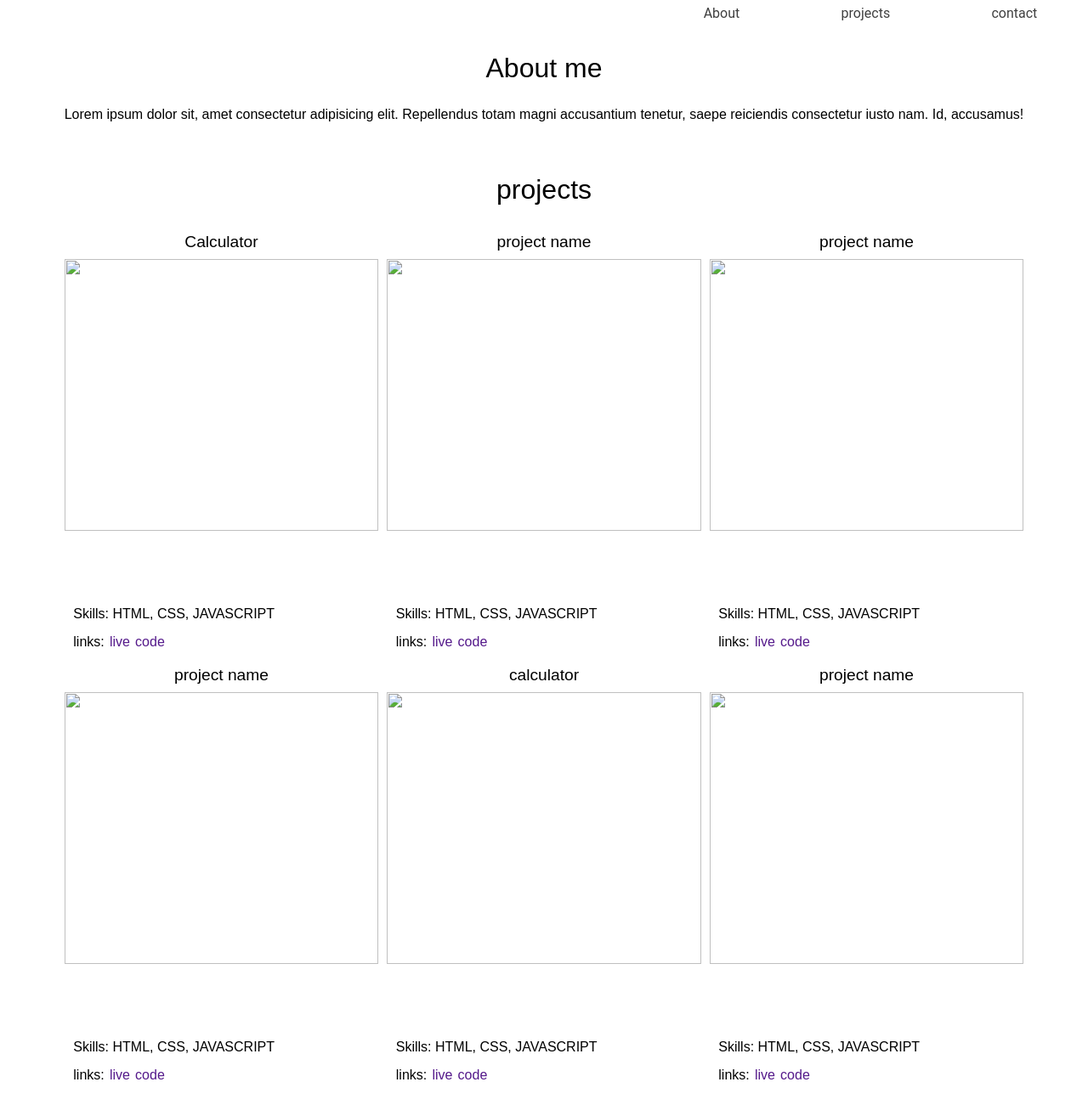
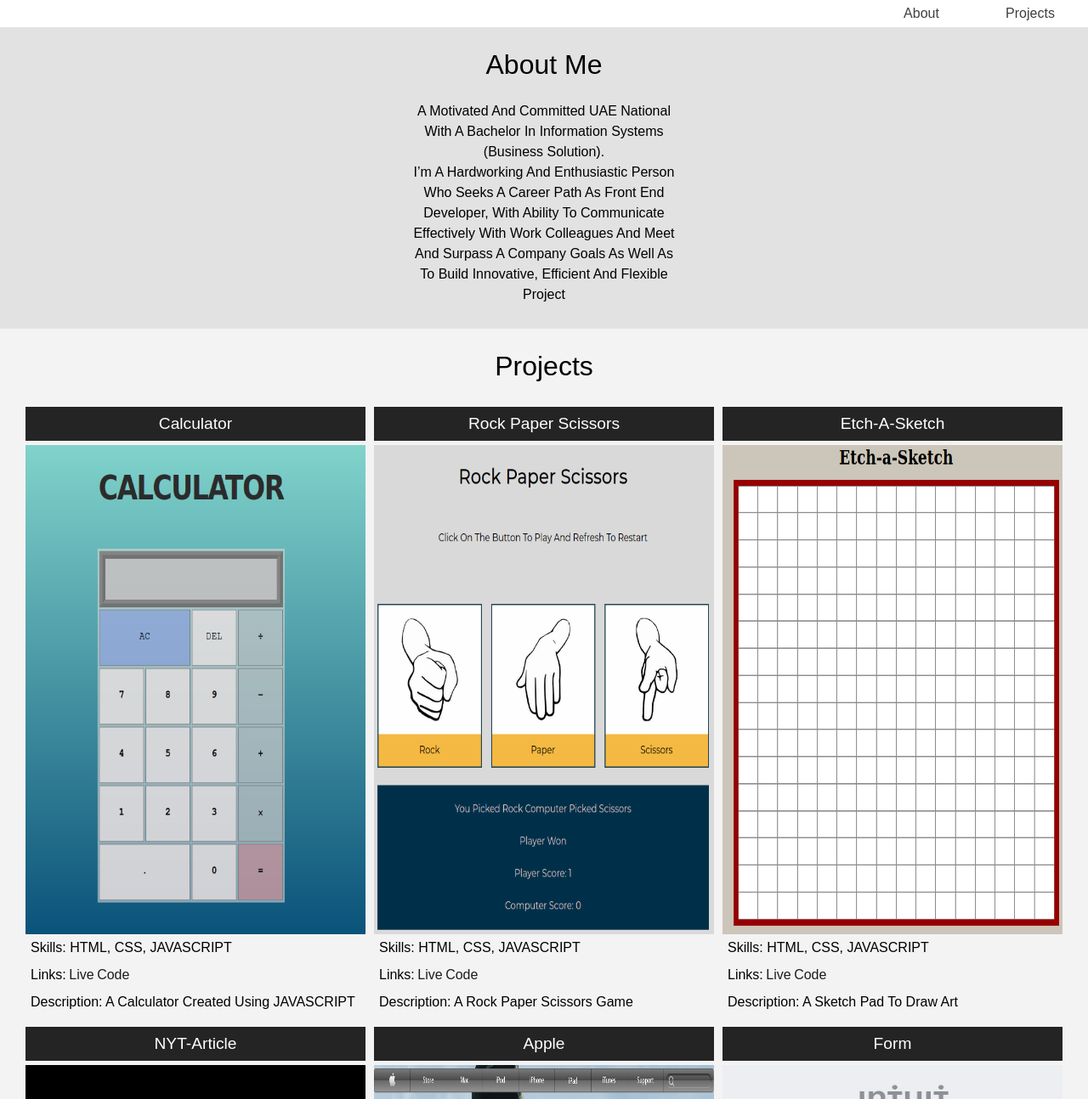
Before and after one commit to HopeAm-11/portfolio-, a website: page index.html in a window 1280 px wide. Shown: the top 1294 px of the page at 85% size. Drawn offline with Linux system fonts and the light colour scheme.

Commit message:
version1

```diff
--- a/index.html
+++ b/index.html
@@ -13,29 +13,33 @@
     <header class="header page_header flex">
         <nav class="nav page_nav flex">
             <ul class="menu flex">
-                <li class="menu_item"><a class="menu_item_link" href="#">About</a></li>
-                <li class="menu_item"><a class="menu_item_link" href="#">projects</a></li>
-                <li class="menu_item"><a class="menu_item_link" href="#">contact</a></li>
+                <li class="menu_item"><a class="menu_item_link" href="#about">About</a></li>
+                <li class="menu_item"><a class="menu_item_link" href="#project">projects</a></li>
             </ul>
         </nav>
     </header>
     <main class="main page_main">
-        <article class="main_artical art_one_about">
+        <article id="about" class="main_artical art_one_about">
             <section class="sec_about flex">
                 <h2>About me</h2>
-                <p>Lorem ipsum dolor sit, amet consectetur adipisicing elit. Repellendus totam magni accusantium
-                    tenetur,
-                    saepe reiciendis consectetur iusto nam. Id, accusamus!</p>
+                <div>
+                    <p>A motivated and committed UAE national with a Bachelor in Information Systems (Business
+                        Solution).
+                    </p>
+                    <p> I’m a hardworking and enthusiastic person who seeks a career path as Front End
+                        Developer, with ability to communicate effectively with work colleagues and meet and surpass a
+                        company goals as well as to build innovative, efficient and flexible project</p>
+                </div>
             </section>
 
         </article>
-        <article class="main_artical art_two_project ">
+        <article id="project" class="main_artical art_two_project ">
             <section class="sec_project flex">
                 <h2>projects</h2>
                 <div class="card_wrapper">
                     <section class="card_item item_1 flex ">
-                        <h3>Calculator</h3>
-                        <img src="calc.png" alt="">
+                        <h3> Calculator</h3>
+                        <img src="image/calc.png" alt="">
                         <div class="card_item_child ">
                             <h4>Skills: HTML, CSS, JAVASCRIPT</h4>
                             <div class="card_links flex">
@@ -44,71 +48,80 @@
                                 <a href="">code</a>
 
                             </div>
+                            <h4>Description: a calculator created using JAVASCRIPT</h4>
+
                         </div>
                     </section>
-                    <section class="card_item item_1 flex ">
-                        <h3>project name</h3>
-                        <img src="calc.png" alt="">
+
+                    <section class="card_item item_2 flex ">
+                        <h3>Rock Paper Scissors</h3>
+                        <img src="image/rock.png" alt="">
                         <div class="card_item_child ">
                             <h4>Skills: HTML, CSS, JAVASCRIPT</h4>
                             <div class="card_links flex">
                                 <h4>links:</h4>
-                                <a href="">live</a>
-                                <a href="">code</a>
+                                <a href="https://hopeam-11.github.io/rock-paper-sessors-/">live</a>
+                                <a href="https://github.com/HopeAm-11/rock-paper-sessors-">code</a>
 
                             </div>
+                            <h4>Description: a rock paper scissors game</h4>
+
                         </div>
                     </section>
-                    <section class="card_item item_1 flex ">
-                        <h3>project name</h3>
-                        <img src="calc.png" alt="">
+                    <section class="card_item item_3 flex ">
+                        <h3>Etch-a-Sketch</h3>
+                        <img src="image/sketch.png" alt="">
                         <div class="card_item_child ">
                             <h4>Skills: HTML, CSS, JAVASCRIPT</h4>
                             <div class="card_links flex">
                                 <h4>links:</h4>
-                                <a href="">live</a>
-                                <a href="">code</a>
+                                <a href="https://hopeam-11.github.io/Etch-a-Sketch/">live</a>
+                                <a href="https://github.com/HopeAm-11/Etch-a-Sketch">code</a>
+                            </div>
+                            <h4>Description: A sketch pad to draw art</h4>
 
-                            </div>
                         </div>
                     </section>
-                    <section class="card_item item_1 flex ">
-                        <h3>project name</h3>
-                        <img src="calc.png" alt="">
+                    <section class="card_item item_4 flex ">
+                        <h3>NYT-Article</h3>
+                        <img src="image/nyt.png" alt="">
                         <div class="card_item_child ">
                             <h4>Skills: HTML, CSS, JAVASCRIPT</h4>
                             <div class="card_links flex">
                                 <h4>links:</h4>
-                                <a href="">live</a>
-                                <a href="">code</a>
-
+                                <a href="https://hopeam-11.github.io/NYT-Article/">live</a>
+                                <a href="https://github.com/HopeAm-11/NYT-Article">code</a>
                             </div>
+                            <h4>Description: A clone of New York Times website</h4>
                         </div>
                     </section>
-                    <section class="card_item item_1 flex ">
-                        <h3>calculator</h3>
-                        <img src="calc.png" alt="">
+                    <section class="card_item item_5 flex ">
+                        <h3>apple</h3>
+                        <img src="image/apple.png" alt="">
                         <div class="card_item_child ">
                             <h4>Skills: HTML, CSS, JAVASCRIPT</h4>
                             <div class="card_links flex">
                                 <h4>links:</h4>
-                                <a href="">live</a>
-                                <a href="">code</a>
+                                <a href="https://hopeam-11.github.io/apple-clone/">live</a>
+                                <a href="https://github.com/HopeAm-11/apple-clone">code</a>
+                            </div>
+                            <h4 class="line">Description: Building with backgrounds and gradients with a clone of old
+                                version apple
+                                website</h4>
 
-                            </div>
                         </div>
                     </section>
                     <section class="card_item item_1 flex ">
-                        <h3>project name</h3>
-                        <img src="calc.png" alt="">
+                        <h3>form</h3>
+                        <img src="image/form.png" alt="">
                         <div class="card_item_child ">
                             <h4>Skills: HTML, CSS, JAVASCRIPT</h4>
                             <div class="card_links flex">
                                 <h4>links:</h4>
-                                <a href="">live</a>
-                                <a href="">code</a>
-
+                                <a href="https://hopeam-11.github.io/HTML-Forms/">live</a>
+                                <a href="https://github.com/HopeAm-11/HTML-Forms">code</a>
                             </div>
+                            <h4>Description: A clone form from Intuit</h4>
                         </div>
                     </section>
                 </div>
@@ -116,7 +129,9 @@
         </article>
 
     </main>
-    <footer class="footer page_footer"></footer>
+    <footer class="footer page_footer flex ">
+        <p>Copyright © HopeAm-11 </p>
+    </footer>
 </body>
 
 </html>
--- a/style.css
+++ b/style.css
@@ -149,12 +149,13 @@ table {
 /*layout*/
 body {
     font-family: 'Ubuntu', sans-serif;
+    text-transform: capitalize;
 }
 
 .grid {
     display: grid;
     grid-template-columns: repeat(1, 1fr);
-    grid-template-rows: 2rem 80rem 20rem;
+    grid-template-rows: 2rem 120rem 5rem;
     grid-auto-flow: row;
 
 }
@@ -175,6 +176,9 @@ body {
     align-items: center;
 }
 
+
+}
+
 /*header nav*/
 
 .page_header {
@@ -187,7 +191,7 @@ body {
 }
 
 .menu {
-    width: 40%;
+    width: 20%;
     justify-content: space-around;
     flex-wrap: wrap;
 }
@@ -202,13 +206,19 @@ body {
 }
 
 /*main*/
-.main {}
 
 .sec_about {
     flex-direction: column;
     justify-content: space-evenly;
     height: 100%;
+    background: rgb(226, 226, 226);
 
+}
+
+.sec_about p {
+    text-align: center;
+    line-height: 1.5em;
+    margin: 0px 30rem;
 }
 
 .main>* {
@@ -218,31 +228,33 @@ body {
 .sec_project {
     flex-direction: column;
     justify-content: space-evenly;
+    background: rgb(243, 243, 243);
+
 }
 
 .card_wrapper {
     display: grid;
-    grid-template-columns: repeat(3, 1fr);
-    grid-template-rows: repeat(2, 1fr);
+    grid-template-columns: repeat(3, 25rem);
+    grid-template-rows: repeat(2, 45rem);
+    justify-content: center;
+    align-items: center;
     grid-gap: 10px;
-    width: 100%;
+
 }
 
-.card_wrapper>* {
-    height: 500px;
-}
+
 
 .card_item {
     flex-direction: column;
     align-items: none;
-    justify-content: space-around;
     flex-wrap: nowrap;
 }
 
 .card_item_child {
     width: 97%;
-    margin-left: 10px;
     height: 50px;
+    text-align: left;
+
 }
 
 h2 {
@@ -250,12 +262,16 @@ h2 {
 }
 
 h3 {
+    color: white;
     font-size: 1.2em;
-    background-color: white;
+    background-color: rgb(36, 36, 36);
     text-align: center;
+    margin: 5px 0px;
+    padding: 10px;
+    width: 100%;
+
 }
 
-h4 {}
 
 img {
     width: 100%;
@@ -265,4 +281,30 @@ img {
 .card_links {
     width: 30%;
     justify-content: space-between;
+    height: 2rem;
 }
+
+.card_links a {
+    color: rgb(29, 29, 29);
+}
+
+.card_links a:hover {
+    color: rgb(83, 83, 83);
+    text-decoration: underline;
+}
+
+.card_item_child>* {
+    margin: 8px 0px;
+}
+
+
+.page_footer {
+    align-items: flex-end;
+}
+
+footer p {
+    text-align: center;
+    width: 100%;
+    padding: 10px;
+
+}
```
Also changed, not shown: image/apple.png (added), image/calc.png (added), image/form.png (added), image/nyt.png (added), image/rock.png (added), image/sketch.png (added), 1 other file.
